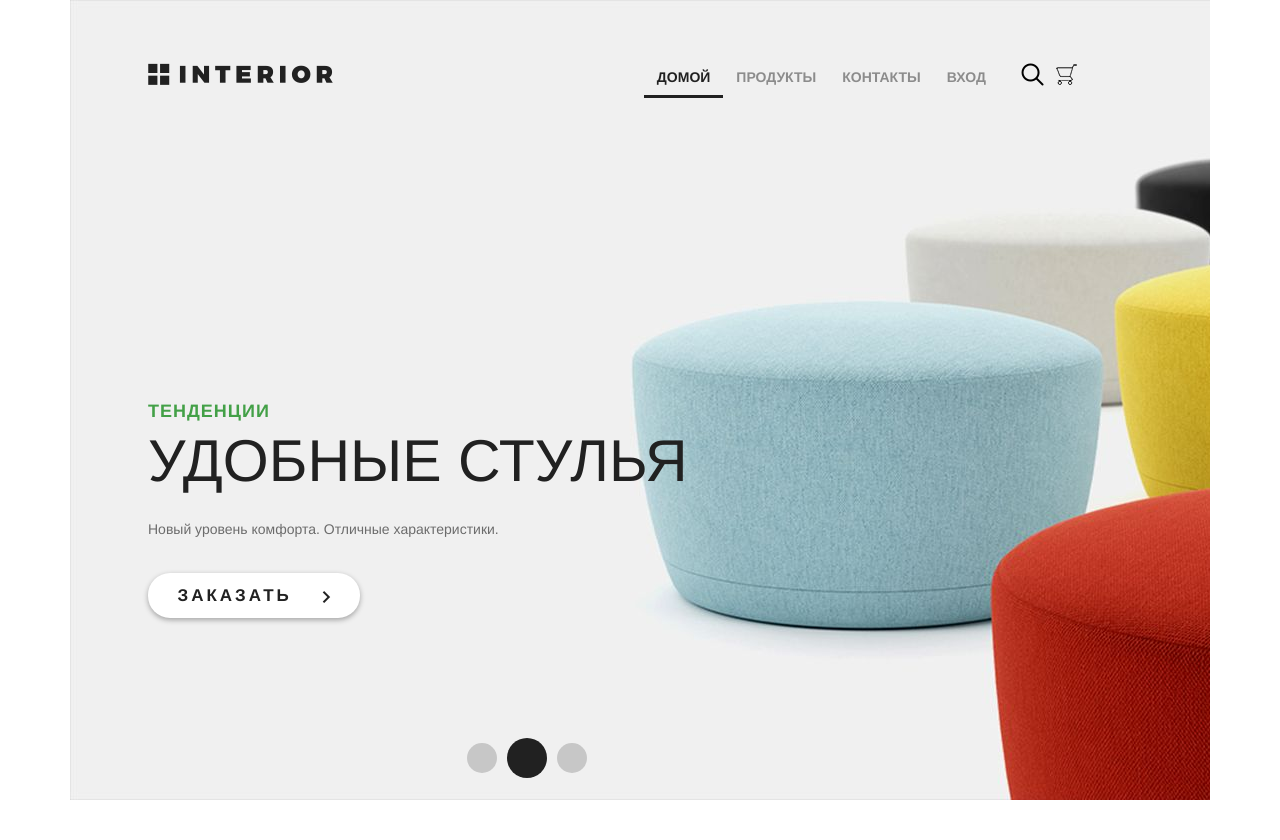
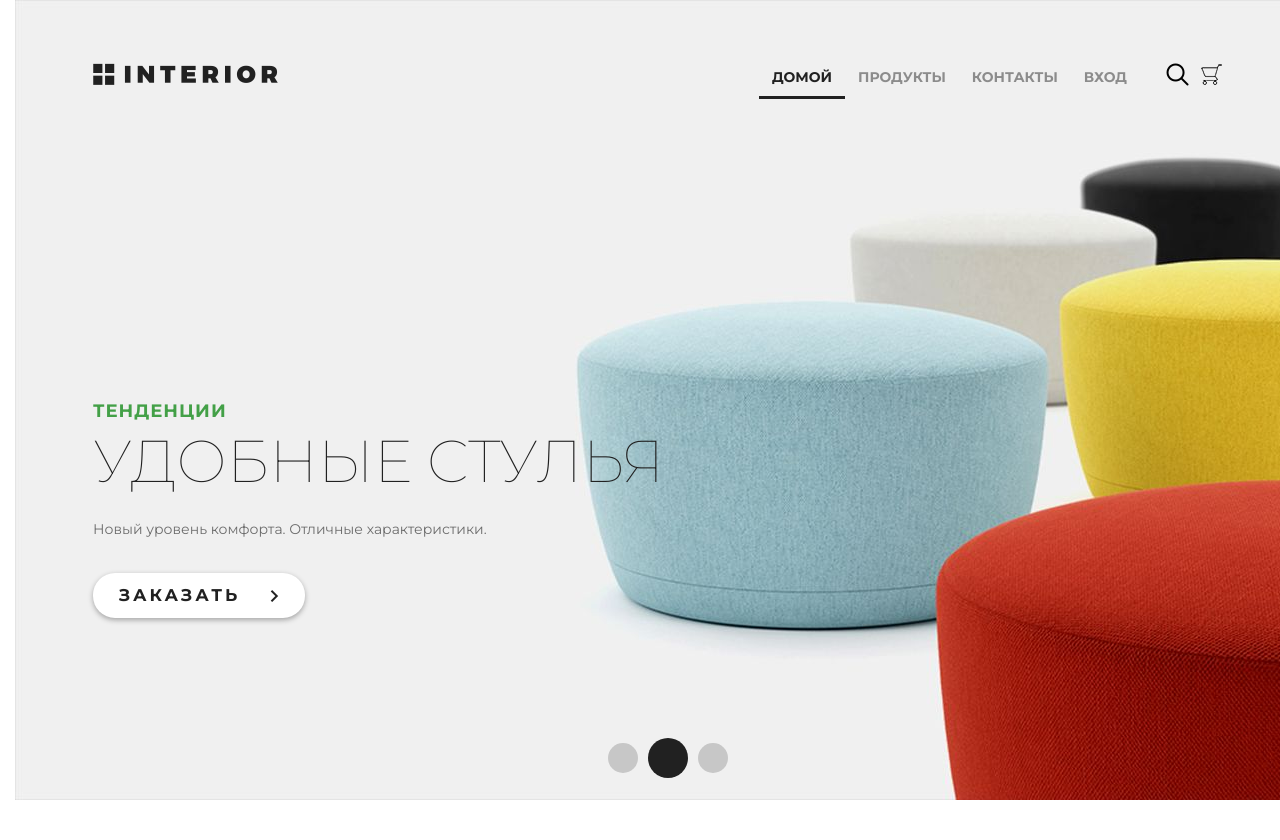
Before and after one commit to FedorPolyakov/geekshope_on_django, a Django app: page / in a window 1280 px wide; the page is wider, and only the part inside the window is pictured. Shown: the top 840 px of that part. Run offline with Django 3.2, Linux system fonts and the light colour scheme; data that the repository does not hold is empty; parts of the project's set-up code (start-up, migrations or seed data) failed here and were passed over; some libraries are stand-ins or nearby versions.

Commit message:
chenge static and mainapp/base.html

```diff
--- a/mainapp/templates/mainapp/base.html
+++ b/mainapp/templates/mainapp/base.html
@@ -9,9 +9,9 @@
         {% endblock %}
     </title>
     {% block css %}
-        <link rel="stylesheet" type="text/css" href="{% static 'css/style.css' %}">
         <link rel="stylesheet" type="text/css" href="{% static 'css/bootstrap.min.css' %}">
 	    <link rel="stylesheet" href="{% static 'fonts/font-awesome/css/font-awesome.css' %}">
+        <link rel="stylesheet" type="text/css" href="{% static 'css/style.css' %}">
     {% endblock %}
     {% block js %}
         <script src="{% static 'js/jquery-3.2.1.min.js' %}"></script>
--- a/static/css/style.css
+++ b/static/css/style.css
@@ -755,7 +755,8 @@
 	position: absolute;
 	top: 63px;
 	/*left: 1176px;*/
-	left: 951px;
+	/*left: 951px;*/
+    left: 1151px;
 }
 .basket {
 	display: block;
@@ -765,7 +766,8 @@
 	position: absolute;
 	top: 63px;
 	/*left: 1210px;*/
-	left: 985px;
+	/*left: 985px;*/
+    left: 1185px;
     text-decoration: none;
     color: #555;
 }
```
